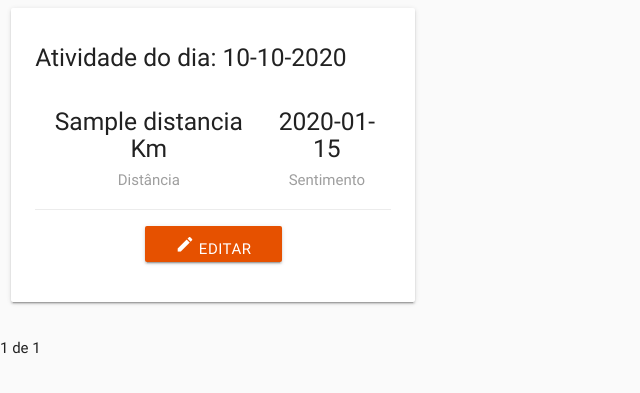
After one commit to joaopaulojpos/runnup, a Django app: template corridas/templates/run_list.html in a window 1280 px wide. The commit adds this page. Shown: the top 393 px of the page, without its empty margins (0-640 px from the left). Run offline with Django 3.2, Linux system fonts and the light colour scheme; the template is opened without the code that fills it: most values are stand-ins (such as "Sample title", 1, 10 or a date in 2020); some libraries are stand-ins or nearby versions.

Commit message:
making pagination

```diff
--- a/corridas/templates/base.html
+++ b/corridas/templates/base.html
@@ -26,10 +26,12 @@
     <ul class="right hide-on-med-and-down">
       <li><a href="#!"> <i class="material-icons left">tag_faces</i>Perfil</a></li>
       <li><a href="{% url 'logout' %}"> <i class="material-icons left">clear</i>Sair</a></li>
+      <li><a href="{% url 'run_list' %}"> <i class="material-icons left">clear</i>Todas Corridas</a></li>
     </ul>
     <ul class="side-nav" id="mobile-demo">
       <li><a href="#!"> <i class="material-icons left">tag_faces</i>Perfil</a></li>
       <li><a href="{% url 'logout' %}"> <i class="material-icons left">clear</i>Sair</a></li>
+      <li><a href="{% url 'run_list' %}"> <i class="material-icons left">clear</i>Todas Corridas</a></li>
     </ul>
   </div>
 </nav>
--- a/corridas/templates/index.html
+++ b/corridas/templates/index.html
@@ -1,5 +1,5 @@
 <!DOCTYPE html>
-<html lang="en">
+<html lang="pt-br">
 <head>
     <meta charset="UTF-8">
     <meta name="viewport" content="width=device-width, initial-scale=1.0">
--- /dev/null
+++ b/corridas/templates/run_list.html
@@ -0,0 +1,65 @@
+{% extends 'base.html' %}
+
+
+{% block main %}
+
+
+{% for corrida in corridas %}
+
+<div class="row">
+    <div class="col s12 m4 l4">
+        <div class="card-panel card hoverable white">
+          <h5>Atividade do dia: {{corrida.data_da_corrida|date:'d-m-Y'}}</h5>
+            <table class="centered">
+                <tbody>
+                <tr>
+                    <td>
+                        <h5>{{corrida.distancia}} Km</h5>
+                        <h6 class="grey-text">Distância</h6>
+                    </td>
+
+                    <td>
+                      <h5>{{corrida.sentimento}}</h5>
+                      <h6 class="grey-text">Sentimento</h6>
+                    </td>
+                </tr>
+                </tbody>
+            </table>
+
+            <div class="card-action center-align">
+              <a class="btn orange darken-4 waves-effect waves-light" href="{% url 'run_update' corrida.id %}"><i class="material-icons">create</i> Editar </a>
+            </div>
+
+        </div>
+    </div>
+</div>
+
+{% endfor %}
+
+<div class="row">
+  <ul class="pagination">
+
+    {% if corridas.has_previous  %}
+      <li class="active"><a href="?page={{corridas.previous_page_number}}">Anterior</a></li>
+    {% endif %}
+
+    {{ corridas.number }} de {{ corridas.paginator.num_pages }}
+
+    {% if corridas.has_next %}
+            <a href="?page={{ corridas.next_page_number }}">Próxima</a>
+     {% endif %}
+
+  </ul>
+</div>
+
+
+<script>
+  var distancia = document.getElementById("id_distancia");
+  var botao = document.getElementById("btnEnviar");
+  botao.addEventListener('click', function () {
+    dist = distancia.value;
+    distancia.value = dist.replace(",", ".");
+  })
+</script>
+
+{% endblock main %}
--- a/corridas/urls.py
+++ b/corridas/urls.py
@@ -5,5 +5,6 @@ from . import views
 urlpatterns = [
     path('', views.dashboard, name='dashboard'),
     path('run_update/<int:id>/', views.run_update, name='run_update'),
+    path('run_list', views.run_list, name='run_list'),
     path('signup', views.register, name='register')
 ]
```
Also changed, not shown: corridas/views.py (+12 -0 lines).
